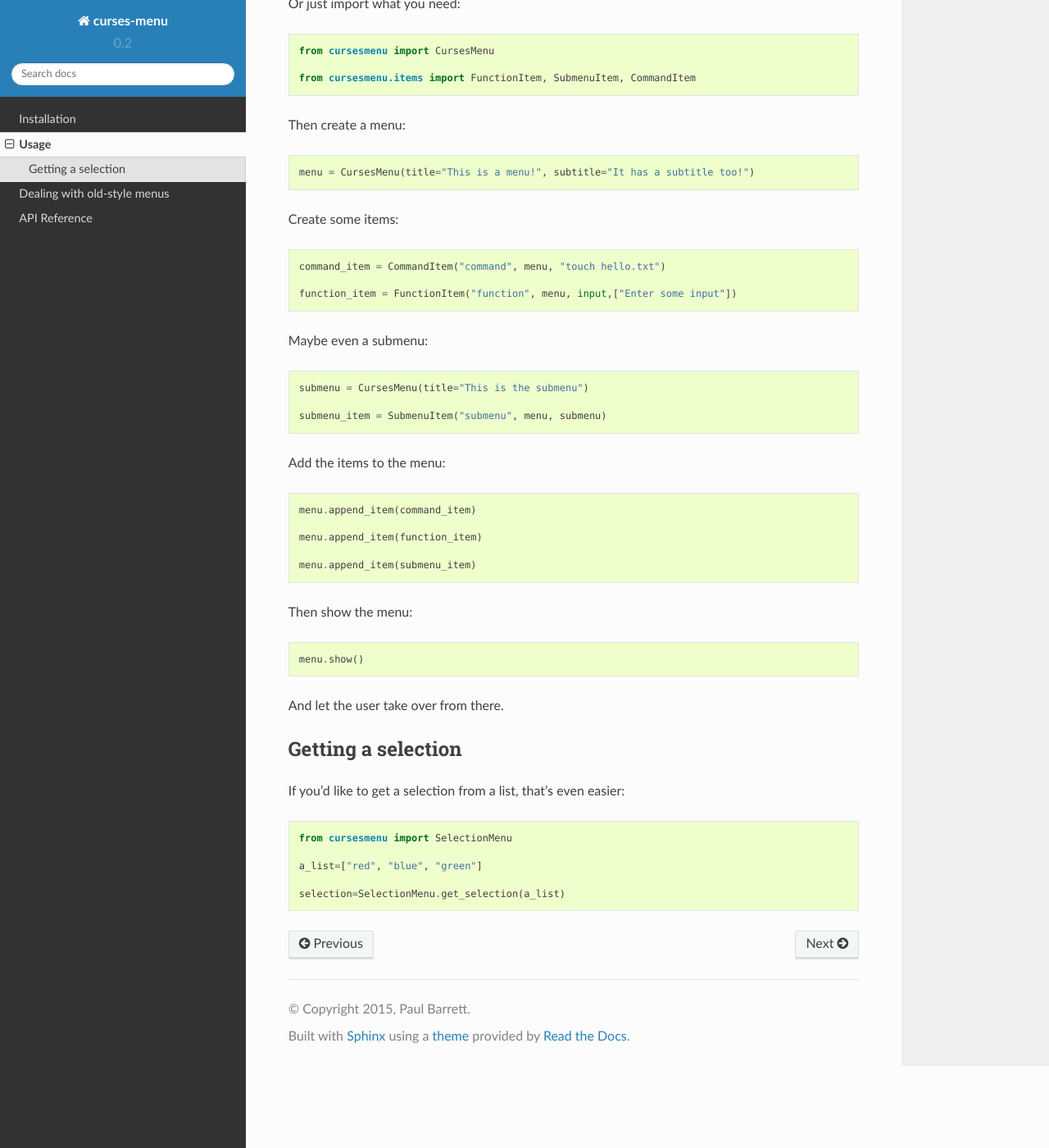
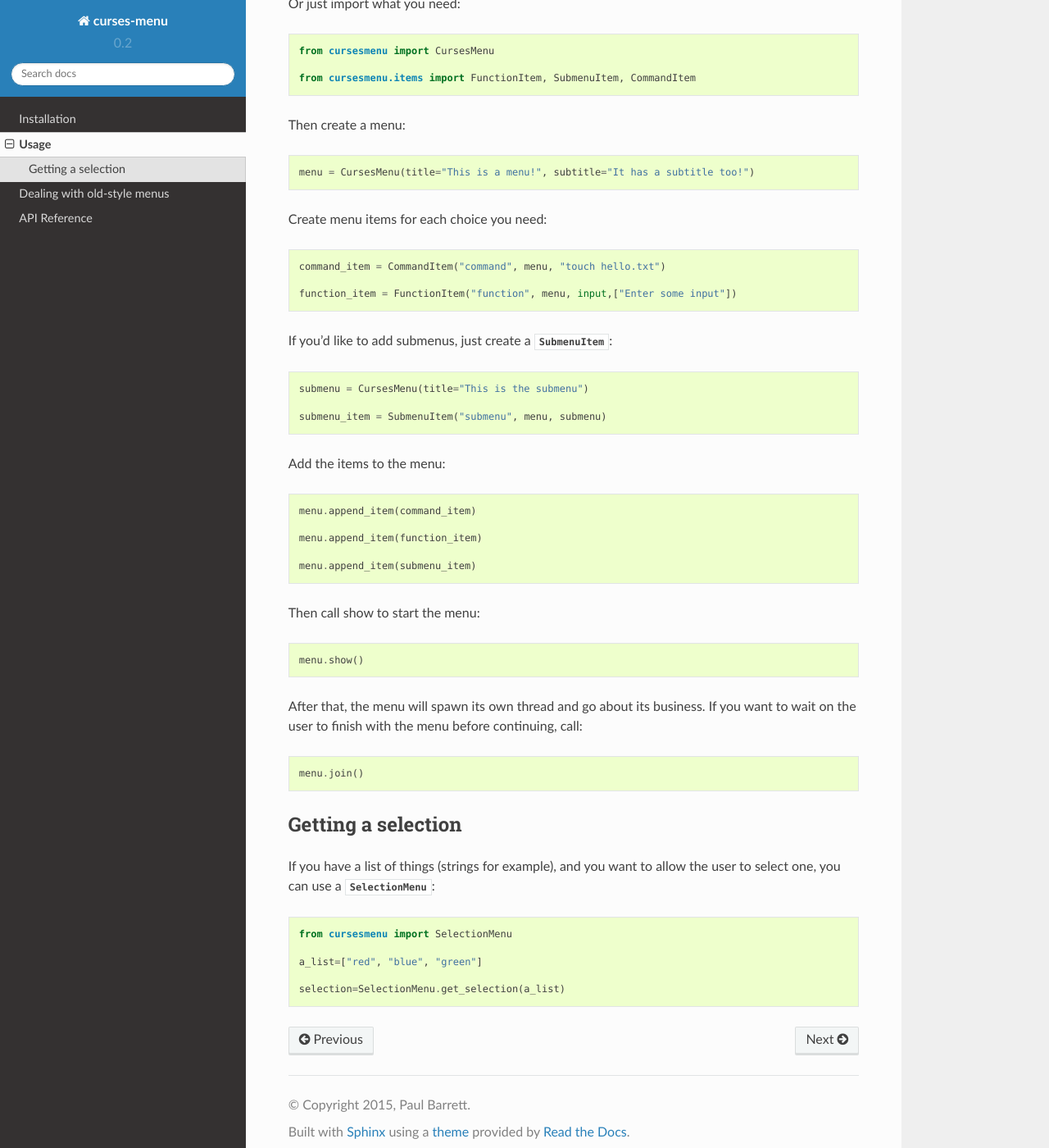
Before and after one commit to pmbarrett314/curses-menu, a Sphinx documentation site: the page built from docs/usage.rst, in a window 1280 px wide and 1400 px high, scrolled down 282 px. Shown: the whole window at 82% size. Built offline with Sphinx 7.4.7 and the Read the Docs theme 2.0.0, drawn with Linux system fonts in a browser that asks for light colours.

Commit message:
some updates to usage

```diff
--- a/docs/usage.rst
+++ b/docs/usage.rst
@@ -15,13 +15,13 @@ Then create a menu::
 
     menu = CursesMenu(title="This is a menu!", subtitle="It has a subtitle too!")
 
-Create some items::
+Create menu items for each choice you need::
 
     command_item = CommandItem("command", menu, "touch hello.txt")
 
     function_item = FunctionItem("function", menu, input,["Enter some input"])
 
-Maybe even a submenu::
+If you'd like to add submenus, just create a :py:class:`~cursesmenu.items.SubmenuItem`::
 
     submenu = CursesMenu(title="This is the submenu")
 
@@ -35,16 +35,20 @@ Add the items to the menu::
 
     menu.append_item(submenu_item)
 
-Then show the menu::
+Then call show to start the menu::
 
     menu.show()
 
-And let the user take over from there.
+After that, the menu will spawn its own thread and go about its business. If you want to wait on the user to finish
+with the menu before continuing, call::
+
+    menu.join()
 
 Getting a selection
 -------------------
 
-If you'd like to get a selection from a list, that's even easier::
+If you have a list of things (strings for example), and you want to allow the user to select one, you can use a
+:py:class:`~cursesmenu.SelectionMenu`::
 
     from cursesmenu import SelectionMenu
 
```
